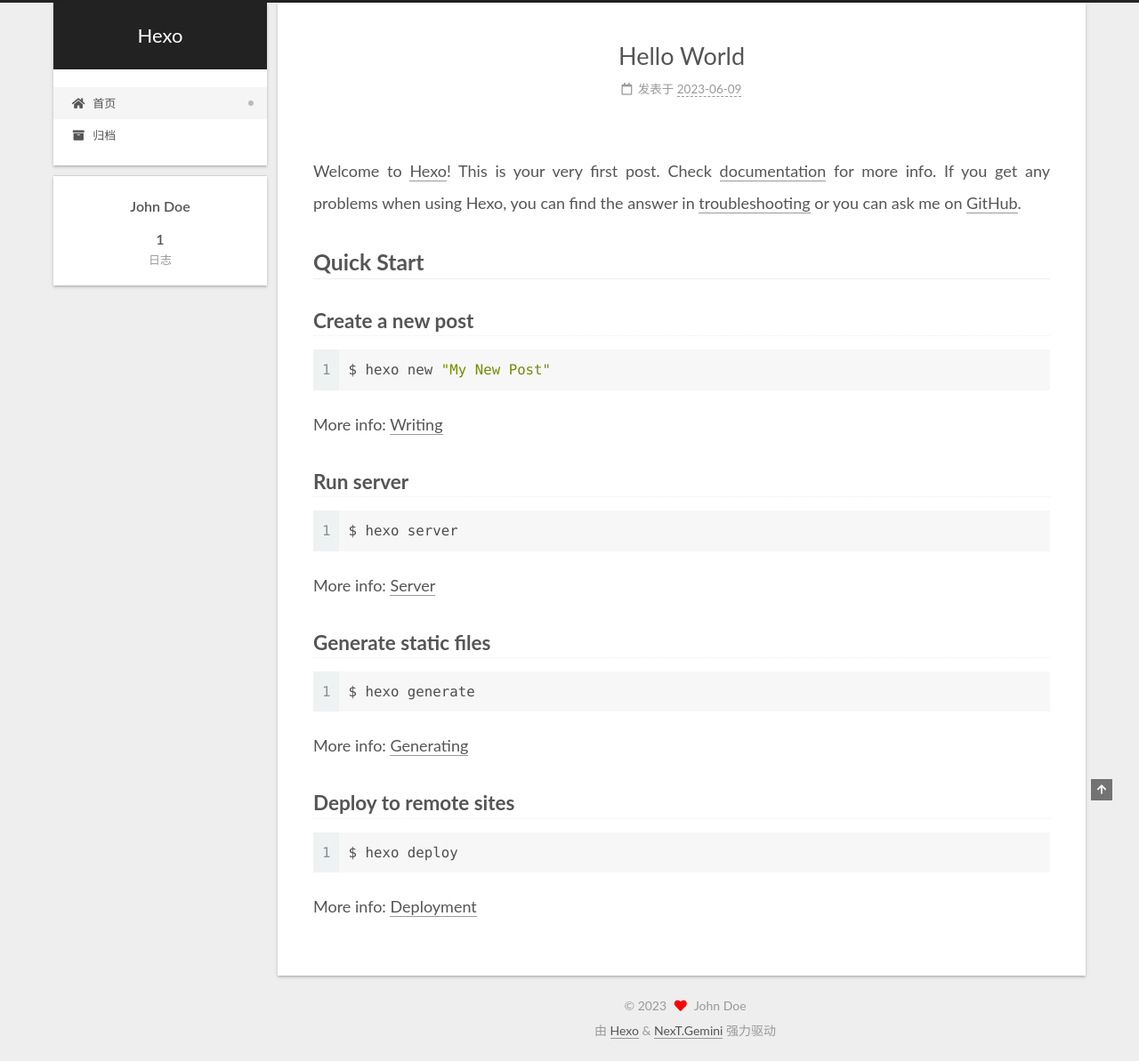
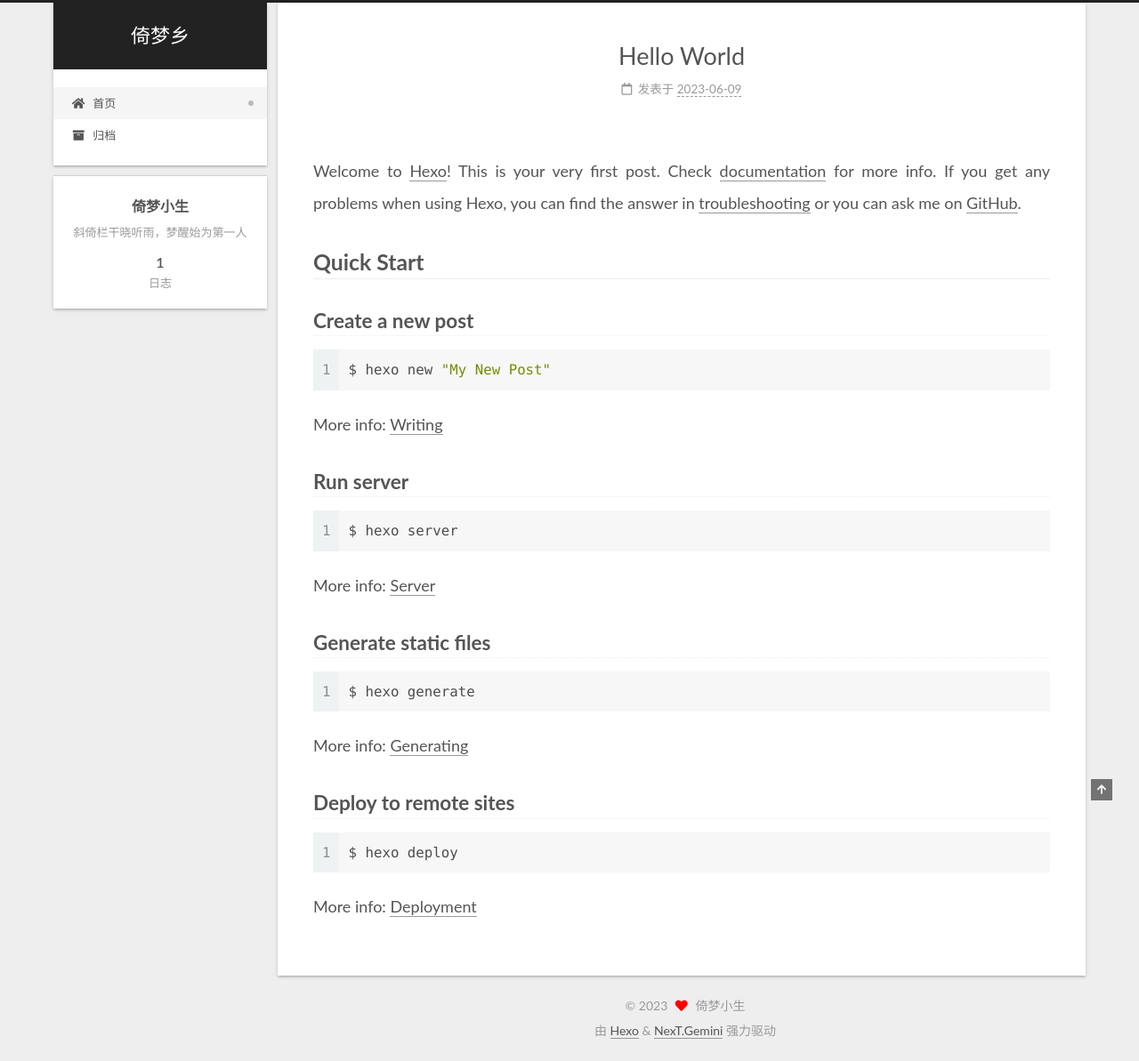
Before and after one commit to L2Lq/L2lq.github.io, a plain HTML site: page index.html in a window 1280 px wide. Shown: the whole page at 89% size. Drawn offline with Linux system fonts and the light colour scheme.

Commit message:
Site updated: 2023-06-09 22:40:20

```diff
--- a/index.html
+++ b/index.html
@@ -20,12 +20,14 @@
     var CONFIG = {"hostname":"example.com","root":"/","scheme":"Gemini","version":"7.8.0","exturl":false,"sidebar":{"position":"left","display":"post","padding":18,"offset":12,"onmobile":false},"copycode":{"enable":false,"show_result":false,"style":null},"back2top":{"enable":true,"sidebar":false,"scrollpercent":false},"bookmark":{"enable":false,"color":"#222","save":"auto"},"fancybox":false,"mediumzoom":false,"lazyload":false,"pangu":false,"comments":{"style":"tabs","active":null,"storage":true,"lazyload":false,"nav":null},"algolia":{"hits":{"per_page":10},"labels":{"input_placeholder":"Search for Posts","hits_empty":"We didn't find any results for the search: ${query}","hits_stats":"${hits} results found in ${time} ms"}},"localsearch":{"enable":false,"trigger":"auto","top_n_per_article":1,"unescape":false,"preload":false},"motion":{"enable":true,"async":false,"transition":{"post_block":"fadeIn","post_header":"slideDownIn","post_body":"slideDownIn","coll_header":"slideLeftIn","sidebar":"slideUpIn"}}};
   </script>
 
-  <meta property="og:type" content="website">
-<meta property="og:title" content="Hexo">
+  <meta name="description" content="斜倚栏干晓听雨，梦醒始为第一人">
+<meta property="og:type" content="website">
+<meta property="og:title" content="倚梦乡">
 <meta property="og:url" content="http://example.com/index.html">
-<meta property="og:site_name" content="Hexo">
+<meta property="og:site_name" content="倚梦乡">
+<meta property="og:description" content="斜倚栏干晓听雨，梦醒始为第一人">
 <meta property="og:locale" content="zh_CN">
-<meta property="article:author" content="John Doe">
+<meta property="article:author" content="倚梦小生">
 <meta name="twitter:card" content="summary">
 
 <link rel="canonical" href="http://example.com/">
@@ -41,7 +43,7 @@
   };
 </script>
 
-  <title>Hexo</title>
+  <title>倚梦乡</title>
 
 
 
@@ -92,7 +94,7 @@
 
     <a href="/" class="brand" rel="start">
       <span class="logo-line-before"><i></i></span>
-      <h1 class="site-title">Hexo</h1>
+      <h1 class="site-title">倚梦乡</h1>
       <span class="logo-line-after"><i></i></span>
     </a>
   </div>
@@ -149,12 +151,12 @@
 
     <span hidden itemprop="author" itemscope itemtype="http://schema.org/Person">
       <meta itemprop="image" content="/images/avatar.gif">
-      <meta itemprop="name" content="John Doe">
-      <meta itemprop="description" content="">
+      <meta itemprop="name" content="倚梦小生">
+      <meta itemprop="description" content="斜倚栏干晓听雨，梦醒始为第一人">
     </span>
 
     <span hidden itemprop="publisher" itemscope itemtype="http://schema.org/Organization">
-      <meta itemprop="name" content="Hexo">
+      <meta itemprop="name" content="倚梦乡">
     </span>
       <header class="post-header">
         <h2 class="post-title" itemprop="name headline">
@@ -270,8 +272,8 @@
 
       <div class="site-overview-wrap sidebar-panel">
         <div class="site-author motion-element" itemprop="author" itemscope itemtype="http://schema.org/Person">
-  <p class="site-author-name" itemprop="name">John Doe</p>
-  <div class="site-description" itemprop="description"></div>
+  <p class="site-author-name" itemprop="name">倚梦小生</p>
+  <div class="site-description" itemprop="description">斜倚栏干晓听雨，梦醒始为第一人</div>
 </div>
 <div class="site-state-wrap motion-element">
   <nav class="site-state">
@@ -310,7 +312,7 @@
   <span class="with-love">
     <i class="fa fa-heart"></i>
   </span>
-  <span class="author" itemprop="copyrightHolder">John Doe</span>
+  <span class="author" itemprop="copyrightHolder">倚梦小生</span>
 </div>
   <div class="powered-by">由 <a href="https://hexo.io/" class="theme-link" rel="noopener" target="_blank">Hexo</a> & <a href="https://theme-next.org/" class="theme-link" rel="noopener" target="_blank">NexT.Gemini</a> 强力驱动
   </div>
```
Also changed, not shown: 2023/06/09/hello-world/index.html (+10 -10 lines), archives/2023/06/index.html (+11 -9 lines), archives/2023/index.html (+11 -9 lines), archives/index.html (+11 -9 lines).
